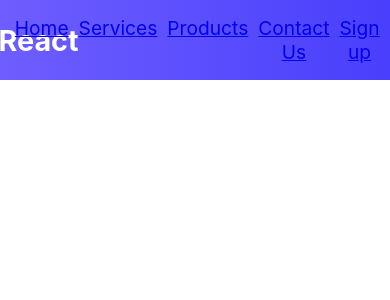
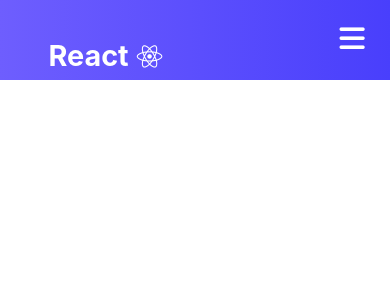
Before and after one commit to KikkerKarel/Grading-Tool, a React (Create React App) app in the folder frontend/: page / in a window 390 px wide. Shown: the top 300 px of the page. Built offline with nearby package versions, Linux system fonts and the light colour scheme.

Commit message:
navbar almost finished

```diff
--- a/frontend/public/index.html
+++ b/frontend/public/index.html
@@ -10,6 +10,7 @@
       content="Web site created using create-react-app"
     />
     <link rel="apple-touch-icon" href="%PUBLIC_URL%/logo192.png" />
+    <script src="https://kit.fontawesome.com/8730833bf7.js" crossorigin="anonymous"></script>
     <!--
       manifest.json provides metadata used when your web app is installed on a
       user's mobile device or desktop. See https://developers.google.com/web/fundamentals/web-app-manifest/
--- a/frontend/src/components/Button.css
+++ b/frontend/src/components/Button.css
@@ -0,0 +1,45 @@
+:root {
+    --primary: #3acbf7;
+}
+
+.btn {
+    padding :8px 20px;
+    border-radius: 4px;
+    outline: none;
+    border: none;
+    cursor: pointer;
+}
+.btn:hover{
+    padding: 8px 20px;
+    transition: all 0.3s ease-out;
+    background: #fff;
+    color: #6568F4;
+    transition: 250ms;
+}
+
+.btn--primary{
+    background-color: var(--primary);
+}
+
+.btn--outline{
+    background-color: transparent;
+    color: #fff;
+    padding: 8px 20px;
+    border-radius: 4px;
+    border: 1px solid var(--primary);
+    transition: all 0.3s ease-out;
+}
+
+.btn--medium {
+    padding: 8px 20px;
+    border-radius: 4px;
+    font-size: 18px;
+    color: #fff;
+}
+
+.btn--large {
+    padding: 12px 26px;
+    border-radius: 4px;
+    font-size: 20px;
+    color: #fff;
+}
--- a/frontend/src/components/Buttons.js
+++ b/frontend/src/components/Buttons.js
@@ -0,0 +1,28 @@
+import React from 'react'
+import './Button.css'
+
+const STYLES =[
+    'btn--primary',
+    'btn--outline'
+]
+
+const SIZES = [
+    'btn--medium',
+    'btn--large'
+]
+
+export const Button = ({
+    children,
+    type,
+    onClick,
+    buttonStyle,
+    buttonSize
+}) => {
+    const checkButtonStyle = STYLES.includes(buttonStyle) ? buttonStyle : STYLES[0]
+    const checkButtonSize = SIZES.includes(buttonSize) ? buttonSize : SIZES[0]
+    return (
+        <button className={`btn ${checkButtonStyle} ${checkButtonSize}`} onClick={onClick} type={type}>
+            {children}
+        </button>
+    )
+}
--- a/frontend/src/components/Navbar/Navbar.css
+++ b/frontend/src/components/Navbar/Navbar.css
@@ -29,3 +29,109 @@
     justify-content: end;
     margin-right: 2rem;
 }
+
+.nav-links {
+    color: white;
+    text-decoration: none;
+    padding: 0.5rem 1rem;
+}
+
+.nav-links:hover{
+    background-color: #6d76f7;
+    border-radius: 4px;
+    transition: all 0.2s ease-out;
+}
+
+.fa-bars{
+    color: #fff;
+}
+
+.nav-links-mobile{
+    display: none;
+}
+.menu-icon{
+    display:none;
+}
+
+@media screen and (max-width: 960px){
+    .NavbarItems{
+        position: relative;
+    }
+
+    .nav-menu{
+        display: flex;
+        flex-direction: column;
+        width: 100%;
+        height: 500px;
+        position: absolute;
+        top: 80px;
+        left: -100%;
+        opacity: 1;
+        transition: all 0.5ms ease;
+    }
+
+    .nav-menu.active{
+        background-color: #6568F4;
+        left: 0;
+        opacity: 1;
+        transition: all 0.5s ease;
+        z-index:1 ;
+    }
+
+    .nav-links{
+        text-align: center;
+        padding: 2rem;
+        width: 100%;
+        display: table;
+    }
+
+    .nav-links:hover{
+        background-color: #7577fa;
+        border-radius: 0;
+    }
+
+    .navbar-logo {
+        position: absolute;
+        top: 0;
+        left: 0;
+        transform: translate(25%, 50%);
+    }
+
+    .menu-icon{
+        display: block;
+        position: absolute;
+        top: 0;
+        right: 0;
+        transform: translate(-100%, 60%);
+        font-size: 1.8rem;
+        cursor: pointer;
+    }
+
+    .fa-times{
+        color: #fff;
+        font-size: 2rem;
+    }
+
+    .nav-links-mobile{
+        display: block;
+        text-after: center;
+        padding: 1.5rem;
+        margin: 2rem auto;
+        border-radius: 4px;
+        width: 80%;
+        background: #4ad9e4;
+        text-decoration: none;
+        color: #fff;
+        font-size: 1.5rem;
+    }
+
+    .nav-links-mobile:hover{
+        background: #fff;
+        color: #6568F4;
+        transition: 250ms;
+    }
+
+    Button {
+        display: none;
+    }
+}
--- a/frontend/src/components/Navbar/Navbar.js
+++ b/frontend/src/components/Navbar/Navbar.js
@@ -1,5 +1,6 @@
 import React, { Component } from 'react';
 import {MenuItems} from "./MenuItems";
+import {Button} from "../Buttons";
 import './Navbar.css'
 
 class Navbar extends Component{
@@ -35,6 +36,7 @@
                         )
                     })}
                 </ul>
+                <Button>Sign up</Button>
             </nav>
         );
     }
```
